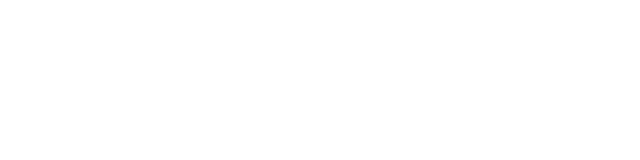
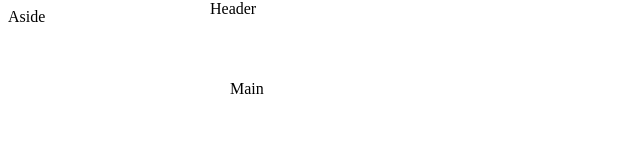
Before and after one commit to wangwenj/test_vue3.2, a Vue app: page /#/ in a window 1280 px wide. Before the commit this address had no page. Shown: the top 160 px of the page, without its empty margins (0-640 px from the left). Built offline with nearby package versions, Linux system fonts and the light colour scheme; the HTML template or start-up script is replaced by a standard one.

Commit message:
feat: 实现首页的layout;使用全局sass

```diff
--- a/package.json
+++ b/package.json
@@ -12,6 +12,7 @@
     "axios": "^0.26.1",
     "core-js": "^3.8.3",
     "element-plus": "^2.1.11",
+    "sass-loader": "^12.6.0",
     "vue": "^3.2.13",
     "vue-router": "^4.0.3",
     "vuex": "^4.0.0"
@@ -35,7 +36,6 @@
     "eslint-plugin-vue": "^8.0.3",
     "husky": "^7.0.1",
     "sass": "^1.32.7",
-    "sass-loader": "^12.0.0",
     "svg-sprite-loader": "^6.0.9",
     "unplugin-auto-import": "^0.7.1",
     "unplugin-vue-components": "^0.19.3"
--- /dev/null
+++ b/src/layout/index.vue
@@ -0,0 +1,35 @@
+<template>
+  <el-container class="app-wrapper">
+    <el-aside width="200px" class="sidebar-container">Aside</el-aside>
+    <el-container class="container">
+      <el-header>Header</el-header>
+      <el-main>Main</el-main>
+    </el-container>
+  </el-container>
+</template>
+
+<script setup></script>
+
+<style lang="scss" scoped>
+.app-container {
+  position: relative;
+  width: 100%;
+  height: 100%;
+}
+.container {
+  width: calc(100% - $sideBarWidth);
+  height: 100%;
+
+  position: fixed;
+  top: 0;
+  right: 0;
+  z-index: 9;
+  transition: all 0.28s;
+  &.hidderContainer {
+    width: calc(100% - $hideSideBarWidth);
+  }
+}
+::v-deep .el-header {
+  padding: 0;
+}
+</style>
--- a/src/router/index.js
+++ b/src/router/index.js
@@ -4,6 +4,11 @@
     path: '/login',
     name: 'Login',
     component: () => import('../views/login')
+  },
+  {
+    path: '/',
+    name: '/',
+    component: () => import('../layout')
   }
 ]
 
--- a/vue.config.js
+++ b/vue.config.js
@@ -86,5 +86,16 @@
         }
       }
     }
+  },
+  css: {
+    loaderOptions: {
+      sass: {
+        // additionalData: 或prependData; 8版本用prependData:
+        additionalData: `
+          @import "@/styles/variables.scss";  // scss文件地址
+          @import "@/styles/mixin.scss";     // scss文件地址
+        `
+      }
+    }
   }
 }
```
Also changed, not shown: 1 other file (tests, documents, lock files or other folders).
